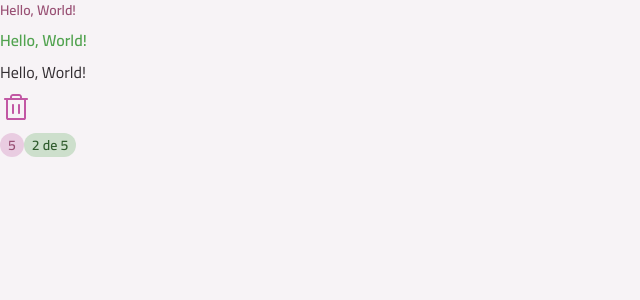
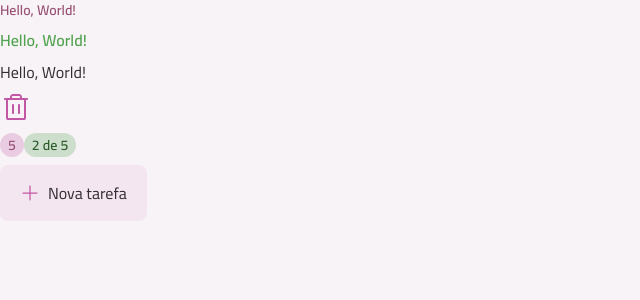
Before and after one commit to gui-cordeiro22/to-do-list, a React (Vite) app: page / in a window 1280 px wide. Shown: the top 300 px of the page, without its empty margins (0-640 px from the left). Built offline with nearby package versions, Linux system fonts and the light colour scheme.

Commit message:
feat: adding button-component

```diff
--- a/src/App.tsx
+++ b/src/App.tsx
@@ -5,6 +5,8 @@
 
 // Assets
 import Trash from "./assets/icons/trash-regular.svg?react";
+import Plus from "./assets/icons/plus-regular.svg?react";
+import { Button } from "./components/elements/button";
 
 export default function App() {
   return (
@@ -32,6 +34,10 @@
 
         <Badge variant="primary" content="2 de 5" />
       </div>
+
+      <div>
+        <Button label="Nova tarefa" iconCompositions={Plus} />
+      </div>
     </div>
   );
 }
--- /dev/null
+++ b/src/components/elements/button/button.component.tsx
@@ -0,0 +1,42 @@
+// Dependencies
+import { FunctionComponent } from "react";
+
+// Components
+import { Icon } from "../icon";
+import { Text } from "../text";
+
+// Styles
+import {
+  buttonVariants,
+  buttonIconVariants,
+  buttonLabelVariants,
+} from "./button.styles";
+
+// Types
+import { ButtonProps } from "./button.types";
+
+export const Button: FunctionComponent<ButtonProps> = ({
+  iconCompositions: IconElement,
+  label,
+  disabled,
+  className,
+  variant,
+  size,
+  ...props
+}) => {
+  return (
+    <button
+      className={buttonVariants({ variant, size, disabled, className })}
+      {...props}
+    >
+      {!!IconElement && (
+        <Icon
+          SvgSource={IconElement}
+          className={buttonIconVariants({ variant, size })}
+        />
+      )}
+
+      <Text className={buttonLabelVariants({ variant })} content={label} />
+    </button>
+  );
+};
--- /dev/null
+++ b/src/components/elements/button/button.styles.ts
@@ -0,0 +1,53 @@
+// Dependencies
+import { cva } from "class-variance-authority";
+
+export const buttonVariants = cva(
+  "flex items-center justify-center cursor-pointer transition rounded-lg group gap-2",
+  {
+    variants: {
+      variant: {
+        primary: "bg-gray-200 hover:bg-pink-light",
+      },
+      size: {
+        md: "h-14 py-4 px-5",
+      },
+      disabled: {
+        true: "opacity-50 pointer-events-none",
+      },
+    },
+
+    defaultVariants: {
+      variant: "primary",
+      size: "md",
+      disabled: false,
+    },
+  },
+);
+
+export const buttonIconVariants = cva("transition", {
+  variants: {
+    variant: {
+      primary: "fill-pink-base",
+    },
+    size: {
+      md: "w-5 h-5",
+    },
+  },
+
+  defaultVariants: {
+    variant: "primary",
+    size: "md",
+  },
+});
+
+export const buttonLabelVariants = cva("", {
+  variants: {
+    variant: {
+      primary: "text-gray-400",
+    },
+  },
+
+  defaultVariants: {
+    variant: "primary",
+  },
+});
--- /dev/null
+++ b/src/components/elements/button/button.types.ts
@@ -0,0 +1,18 @@
+// Dependencies
+import { ComponentProps } from "react";
+import { VariantProps } from "class-variance-authority";
+
+// Types
+import { Icon } from "../icon";
+import { buttonVariants } from "./button.styles";
+
+export type ButtonData = Omit<ComponentProps<"button">, "size" | "disabled"> &
+  VariantProps<typeof buttonVariants> & {
+    label: string;
+  };
+
+export type ButtonElement = {
+  iconCompositions?: ComponentProps<typeof Icon>["SvgSource"];
+};
+
+export type ButtonProps = ButtonData & ButtonElement;
--- /dev/null
+++ b/src/components/elements/button/index.ts
@@ -0,0 +1,8 @@
+// Component
+import { Button } from "./button.component";
+
+// Types
+import { ButtonProps } from "./button.types";
+
+export { Button };
+export type { ButtonProps };
```
